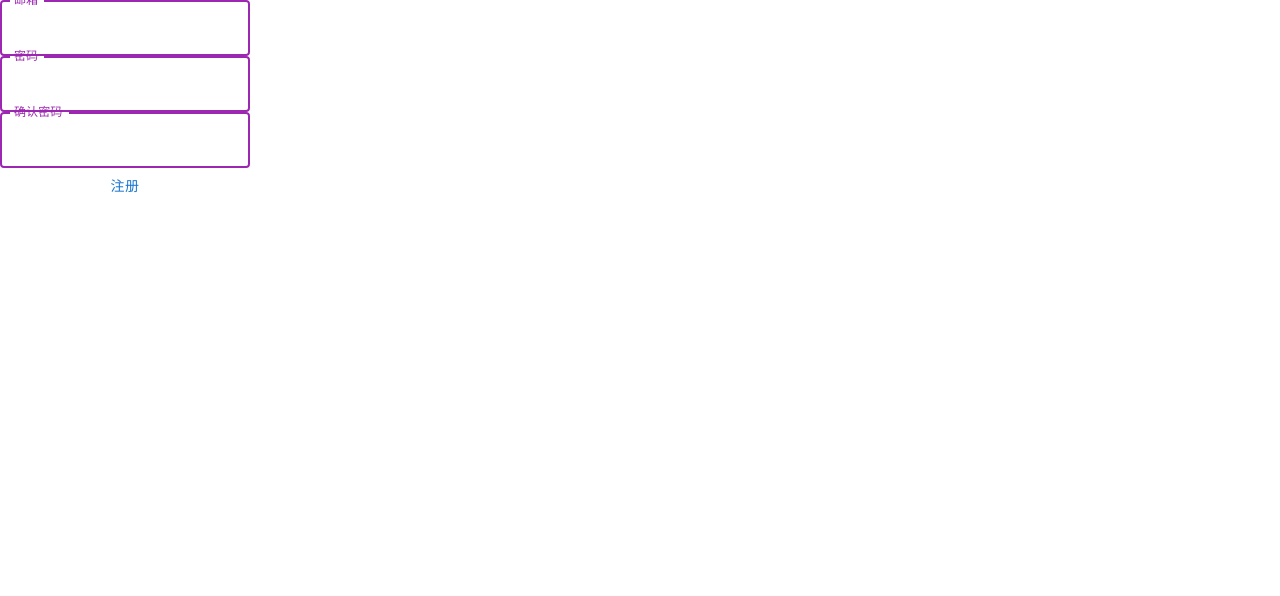
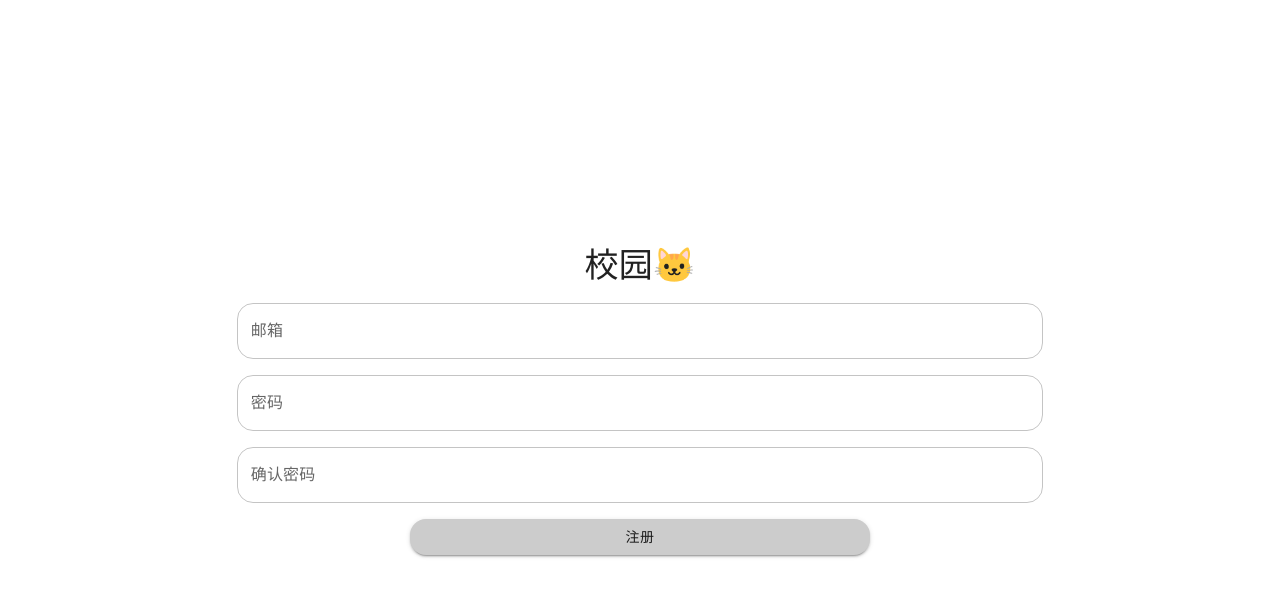
Before and after one commit to ncuhome/campus-cat-gallary, a React app: page /register in a window 1280 px wide. Shown: the top 596 px of the page. Built offline with nearby package versions, Linux system fonts and the light colour scheme.

Commit message:
feat: new login page

```diff
--- a/src/App.jsx
+++ b/src/App.jsx
@@ -6,7 +6,20 @@ import Home from "./pages/home/home";
 import Login from "./pages/login/login";
 import Register from "./pages/register/register";
 
-const theme = createTheme();
+const theme = createTheme({
+  palette: {
+    type: 'light',
+    primary: {
+      main: '#cccccc',
+    },
+    secondary: {
+      main: '#c51162',
+
+    },
+  },
+  shape: {
+    borderRadius: 16,}
+});
 
 const App = () => {
   return (
--- a/src/pages/login/login.jsx
+++ b/src/pages/login/login.jsx
@@ -1,7 +1,13 @@
 import React from "react";
-import { TextField, Button, Stack, Container } from "@mui/material";
+import { TextField, Button, Stack, Container, Typography, styled } from "@mui/material";
 import axios from "axios";
 import isEmail from 'is-email'
+
+const MyButton = styled(Button)({
+  '&': {
+    borderRadius: 0
+  }
+})
 
 function Login() {
   const [username, setusername] = React.useState("");
@@ -43,6 +49,11 @@ function Login() {
     console.log(username, password);
   };
 
+  const handleRegister = () => {
+    console.log('!!!ZHUCE')
+    window.location.href = '/register'
+  }
+
   return (
     <Container>
       <Stack
@@ -53,22 +64,34 @@ function Login() {
         justifyContent="center"
         alignItems="center"
       >
-
+        <Typography variant="h4"
+          sx={{ mb: 6 }}>
+          校园🐱
+        </Typography>
         <TextField
           error={usernameError}
-          label="账号"
-          color="secondary"
+          label="邮箱"
           onChange={handleusernameChange}
+          color="primary"
+          sx={{
+            width: '70%',
+            borderRadius: '16px',
+          }}
         />
         <TextField
           error={passwordError}
           label="密码"
-          color="secondary"
+          color="primary"
           onChange={handlepasswordChange}
+          sx={{
+            width: '70%'
+          }}
         />
-        <Button onClick={handleClick}>登录</Button>
-        <Button>没有账号？立即注册</Button>
-        {hitokoto.length === 0 ? "null" : hitokoto}
+        <MyButton variant="contained" color="primary" onClick={handleClick}
+          sx={{ width: '40%' }}
+        >登录
+        </MyButton>
+        <Button onClick={handleRegister}>没有账号？立即注册</Button>
       </Stack>
 
     </Container>
--- a/src/pages/register/register.jsx
+++ b/src/pages/register/register.jsx
@@ -1,23 +1,29 @@
 import React from "react";
-import { TextField, Button } from "@mui/material";
+import { TextField, Button, Stack, Container, Typography } from "@mui/material";
 import axios from "axios";
+import isEmail from 'is-email'
+
 
 function Register() {
   const [username, setusername] = React.useState("");
   const [password, setpassword] = React.useState("");
   const [passwordrepeat, setpasswordrepeat] = React.useState("");
+  const [usernameError, setusernameError] = React.useState(false);
+  const [passwordError, setpasswordError] = React.useState(false);
 
   const handleusernameChange = (event) => {
-    setusername(event.target.value);
+    const val = event.target.value
+    setusernameError(!isEmail(val))
+    setusername(val);
   };
 
   const handlepasswordChange = (event) => {
     setpassword(event.target.value);
   };
 
-  const handlepasswordrepeatChange = (event) => {
+  const rehandlepasswordChange = (event) => {
     setpasswordrepeat(event.target.value);
-  };
+  }
 
   const handleClick = () => {
     if (password !== passwordrepeat) {
@@ -33,40 +39,61 @@ function Register() {
       },
     }).then((res) => {
       console.log(res.data.example);
+      window.location.href = '/'
     });
   };
 
   return (
-    <div
-      style={{
-        display: "flex",
-        flexDirection: "column",
-        width: 250,
+    <Container>
+      <Stack
+        sx={{
+          height: '100vh'
         }}
+        spacing={2}
+        justifyContent="center"
+        alignItems="center"
       >
+        <Typography variant="h4"
+          sx={{ mb: 6 }}>
+          校园🐱
+        </Typography>
         <TextField
+          error={usernameError}
           label="邮箱"
-        color="secondary"
-        focused
           onChange={handleusernameChange}
+          color="primary"
+          sx={{
+            width: '70%',
+            borderRadius: '16px',
+          }}
         />
         <TextField
-        type="password"
+          error={passwordError}
           label="密码"
-        color="secondary"
-        focused
+          color="primary"
           onChange={handlepasswordChange}
+          sx={{
+            width: '70%'
+          }}
         />
         <TextField
-        type="password"
+          error={passwordError}
           label="确认密码"
-        color="secondary"
-        focused
-        onChange={handlepasswordrepeatChange}
+          color="primary"
+          onChange={rehandlepasswordChange}
+          sx={{
+            width: '70%'
+          }}
         />
-      <Button onClick={handleClick}>注册</Button>
-    </div>
+        <Button variant="contained" color="primary" onClick={handleClick}
+          sx={{ width: '40%' }}
+        >注册
+        </Button>
+      </Stack>
+
+    </Container>
   );
 }
 
+
 export default Register;
```
Lines whose indentation alone changed are shown as unchanged.
